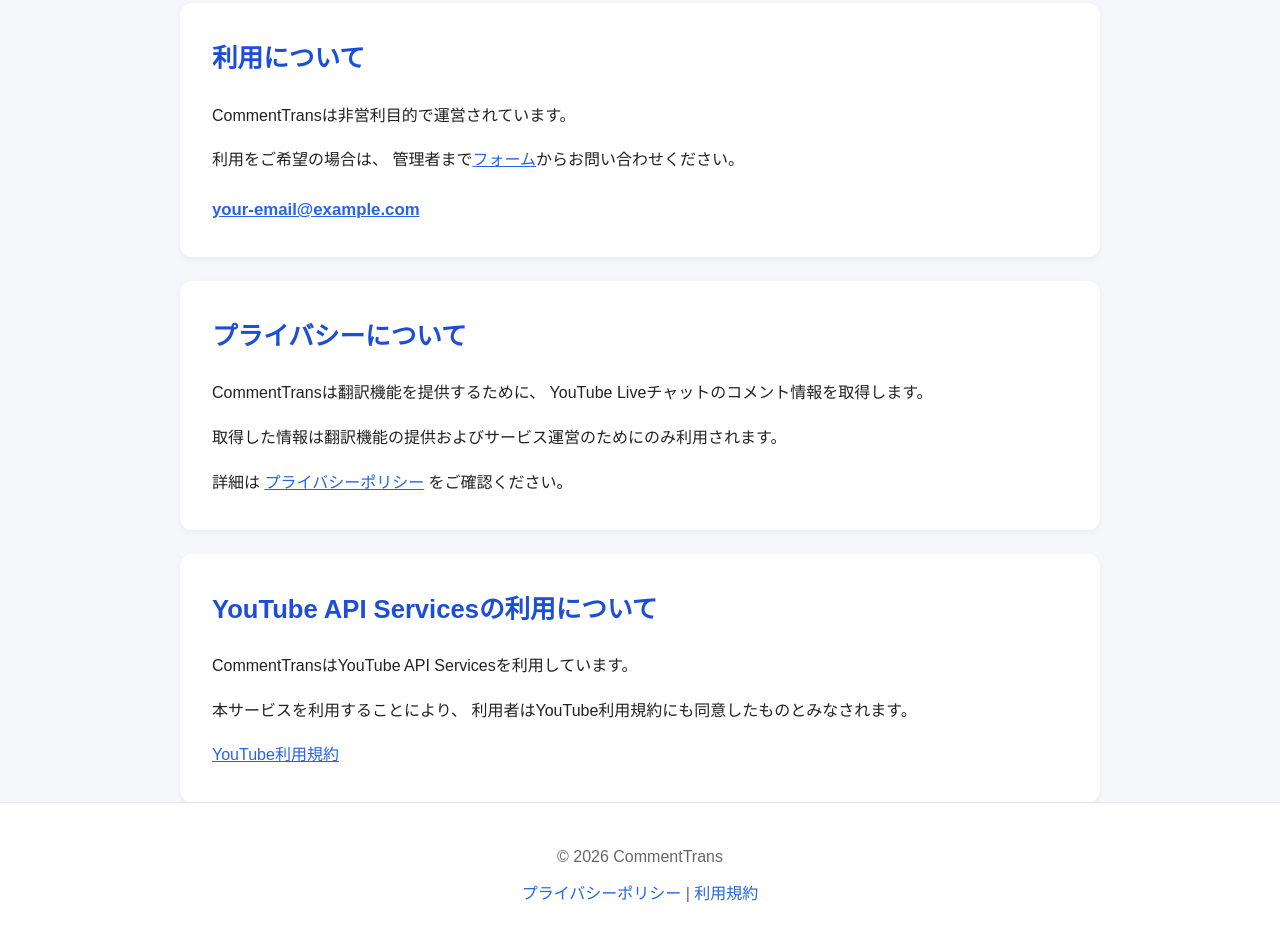
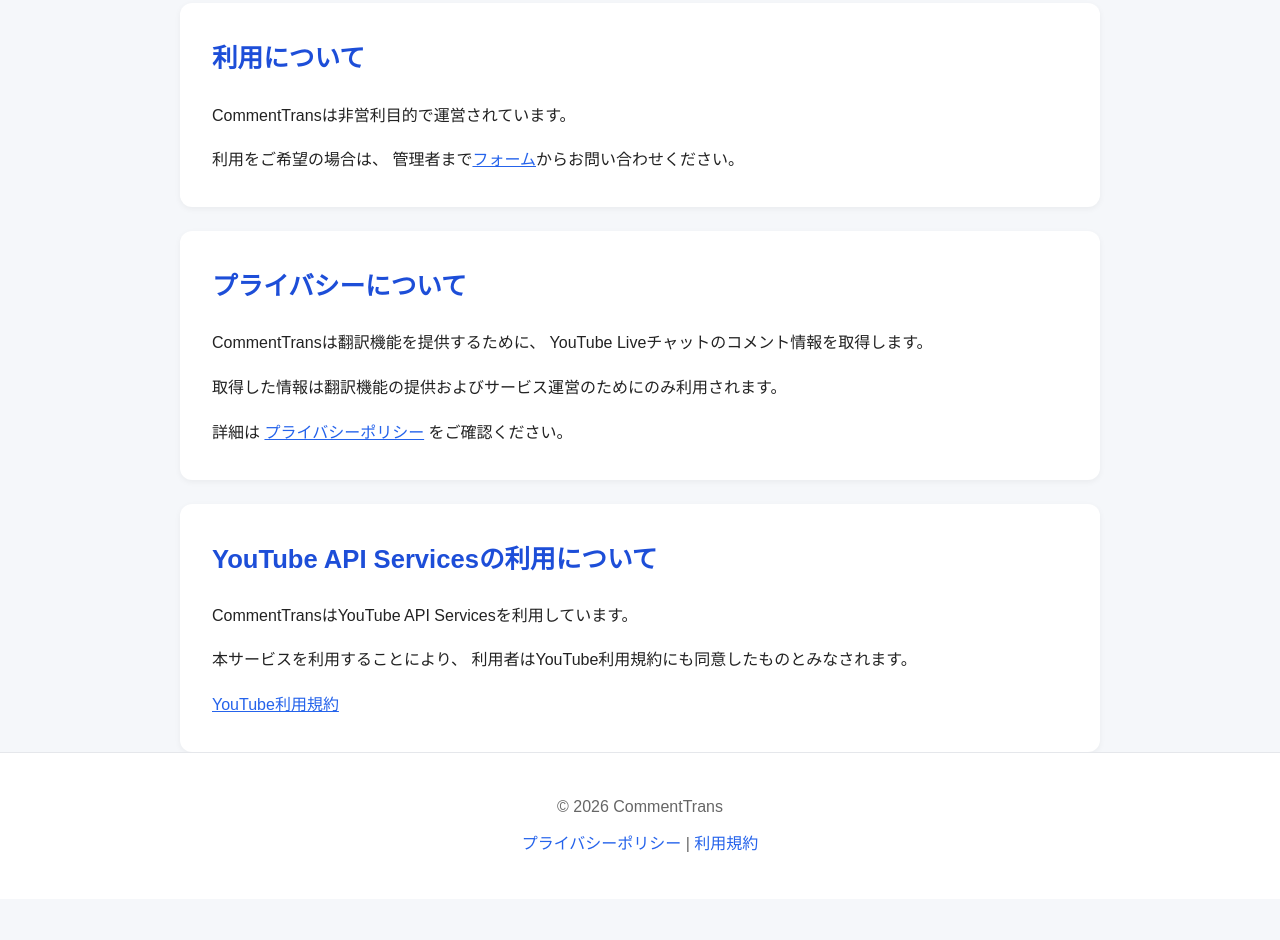
Before and after one commit to text89/comment-trans, a plain HTML site: page index.html in a window 1280 px wide. Shown: the part 1327-2267 px from the top of the page. After the commit the page ends 2226 px from the top, so only its background shows below. Drawn offline with Linux system fonts and the light colour scheme.

Commit message:
Update index.html

```diff
--- a/index.html
+++ b/index.html
@@ -130,11 +130,6 @@
             管理者まで<a href="https://forms.gle/4VNZxiJAEoxdsnjQ9">フォーム</a>からお問い合わせください。
         </p>
 
-        <p class="contact">
-            <a href="mailto:your-email@example.com">
-                your-email@example.com
-            </a>
-        </p>
     </section>
 
     <section>
```
